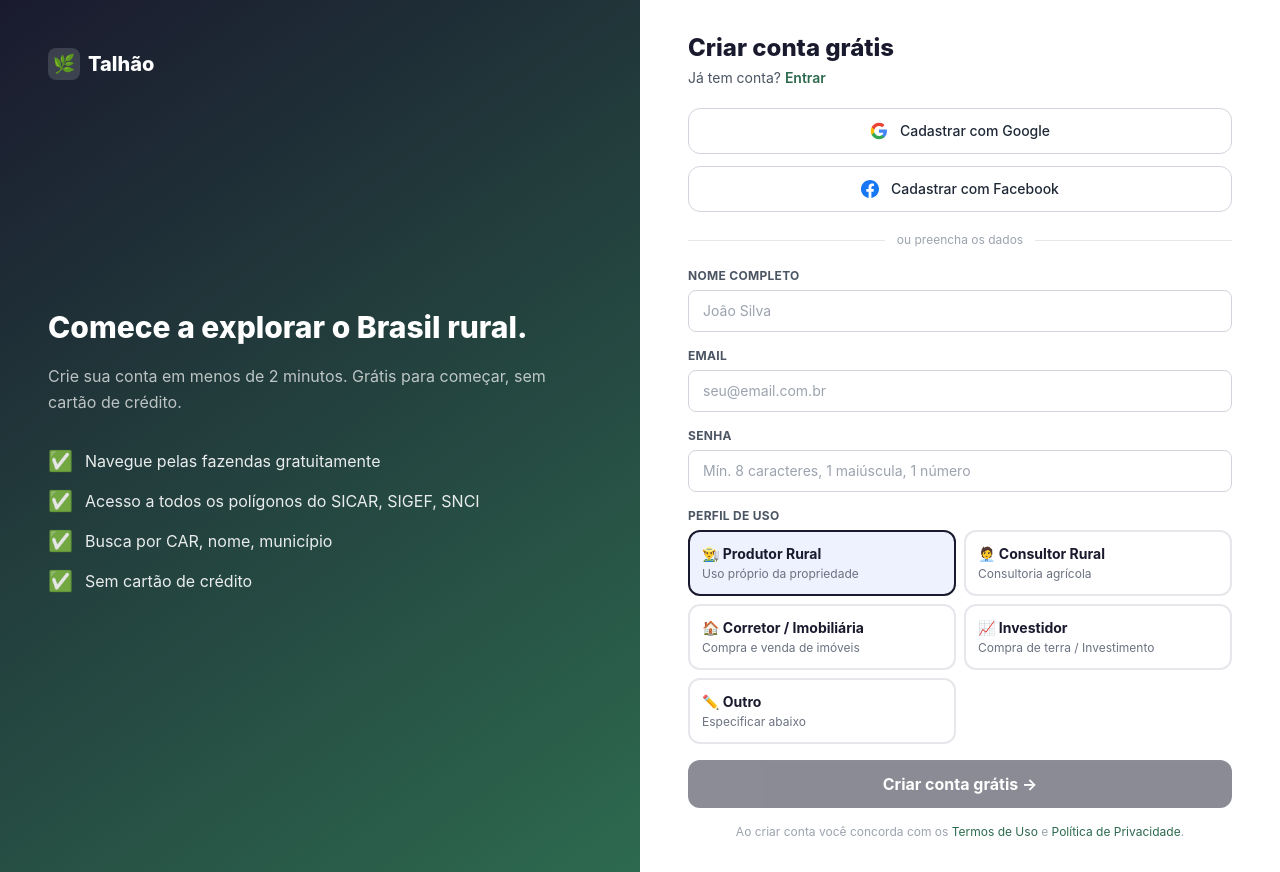
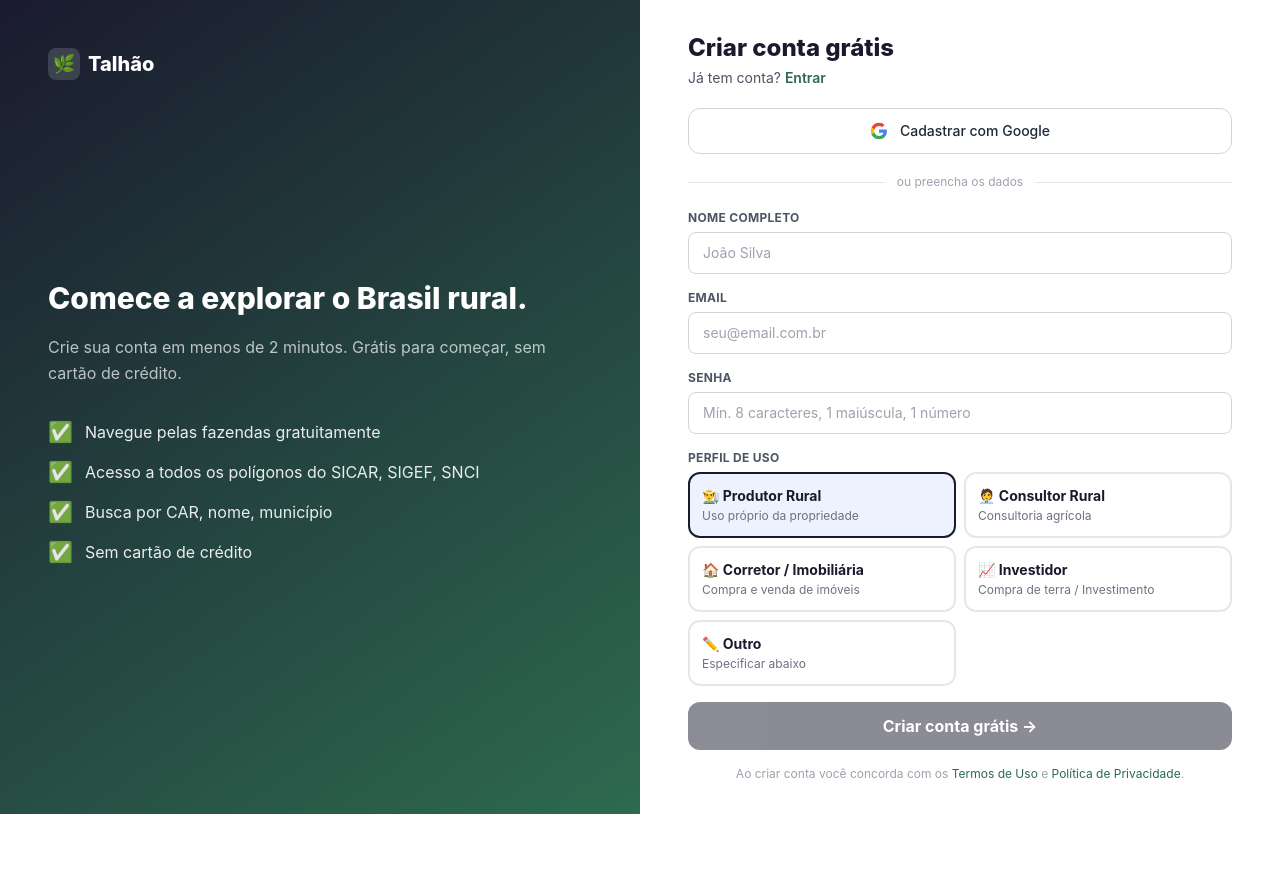
Before and after one commit to thiagomendes87/talhao-app, a Next.js app: page /cadastro in a window 1280 px wide. After the commit the page ends 814 px from the top, so only its background shows below. Built offline with nearby package versions, Linux system fonts and the light colour scheme; no server answers.

Commit message:
fix: cadastro google oauth via /auth/callback

```diff
--- a/app/cadastro/page.tsx
+++ b/app/cadastro/page.tsx
@@ -56,14 +56,7 @@ export default function CadastroPage() {
   const handleGoogle = async () => {
     await supabase.auth.signInWithOAuth({
       provider: 'google',
-      options: { redirectTo: `${window.location.origin}/dashboard` },
-    })
-  }
-
-  const handleFacebook = async () => {
-    await supabase.auth.signInWithOAuth({
-      provider: 'facebook',
-      options: { redirectTo: `${window.location.origin}/dashboard` },
+      options: { redirectTo: `${window.location.origin}/auth/callback?next=/dashboard` },
     })
   }
 
@@ -124,14 +117,10 @@ export default function CadastroPage() {
         </p>
 
         {/* Login Social */}
-        <div className="space-y-3 mb-5">
+        <div className="mb-5">
           <button onClick={handleGoogle} className="w-full flex items-center justify-center gap-3 border border-gray-300 rounded-xl py-3 text-sm font-medium text-gray-800 hover:bg-gray-50 transition-colors">
             <svg width="18" height="18" viewBox="0 0 24 24"><path fill="#4285F4" d="M22.56 12.25c0-.78-.07-1.53-.2-2.25H12v4.26h5.92c-.26 1.37-1.04 2.53-2.21 3.31v2.77h3.57c2.08-1.92 3.28-4.74 3.28-8.09z"/><path fill="#34A853" d="M12 23c2.97 0 5.46-.98 7.28-2.66l-3.57-2.77c-.98.66-2.23 1.06-3.71 1.06-2.86 0-5.29-1.93-6.16-4.53H2.18v2.84C3.99 20.53 7.7 23 12 23z"/><path fill="#FBBC05" d="M5.84 14.09c-.22-.66-.35-1.36-.35-2.09s.13-1.43.35-2.09V7.07H2.18C1.43 8.55 1 10.22 1 12s.43 3.45 1.18 4.93l2.85-2.22.81-.62z"/><path fill="#EA4335" d="M12 5.38c1.62 0 3.06.56 4.21 1.64l3.15-3.15C17.45 2.09 14.97 1 12 1 7.7 1 3.99 3.47 2.18 7.07l3.66 2.84c.87-2.6 3.3-4.53 6.16-4.53z"/></svg>
             Cadastrar com Google
-          </button>
-          <button onClick={handleFacebook} className="w-full flex items-center justify-center gap-3 border border-gray-300 rounded-xl py-3 text-sm font-medium text-gray-800 hover:bg-gray-50 transition-colors">
-            <svg width="18" height="18" viewBox="0 0 24 24" fill="#1877F2"><path d="M24 12.073c0-6.627-5.373-12-12-12s-12 5.373-12 12c0 5.99 4.388 10.954 10.125 11.854v-8.385H7.078v-3.47h3.047V9.43c0-3.007 1.792-4.669 4.533-4.669 1.312 0 2.686.235 2.686.235v2.953H15.83c-1.491 0-1.956.925-1.956 1.874v2.25h3.328l-.532 3.47h-2.796v8.385C19.612 23.027 24 18.062 24 12.073z"/></svg>
-            Cadastrar com Facebook
           </button>
         </div>
 
```
